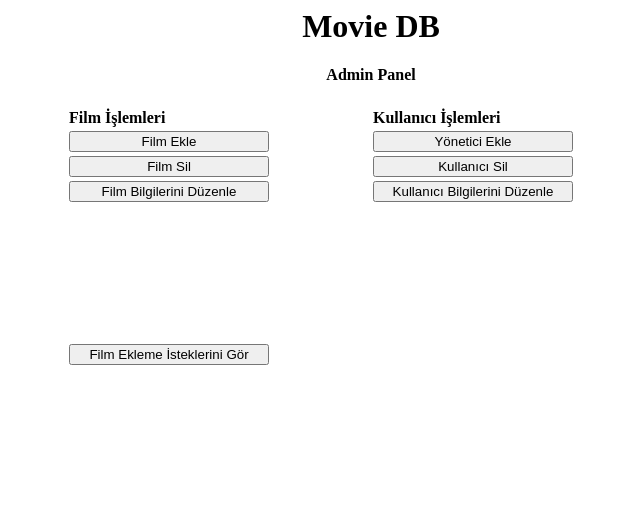
After one commit to uysali/MDB-Web-App, a PHP site: page /AdminPanel.php in a window 1280 px wide. The commit adds this page. Shown: the top 506 px of the page, without its empty margins (269-909 px from the left). Run offline with PHP 8.4, Linux system fonts and the light colour scheme.

Commit message:
Admin Panel, ufak duzeltmeler

```diff
--- /dev/null
+++ b/AdminPanel.php
@@ -0,0 +1,47 @@
+<meta http-equiv="Content-Type" content="text/HTML; charset=utf-8" />		<!-- Turkce karakter sorunu-->
+
+<div align="center">
+	<h1>Movie DB</h1>
+	<h4>Admin Panel</h4>
+</div>
+
+<table border="0" align="center">
+	<tr>
+		<td width="300">
+			<b>Film İşlemleri</b>
+		</td>
+		<td width="300">
+			<b>Kullanıcı İşlemleri</b>
+		</td>
+	</tr>
+	<tr>
+		<td>
+			<input type="Button" name="filmEkle" id="filmEkle" value="Film Ekle" style="width:200px">
+		</td>
+		<td>
+			<input type="Button" name="kullaniciEkle" id="kullaniciEkle" value="Yönetici Ekle" style="width:200px">
+		</td>
+	</tr>
+	<tr>
+		<td width="300">
+			<input type="Button" name="filmSil" id="filmSil" value="Film Sil" style="width:200px">
+		</td>
+		<td>
+			<input type="Button" name="kullaniciSil" id="kullaniciSil" value="Kullanıcı Sil" style="width:200px">
+		</td>
+	</tr>
+	<tr>
+		<td>
+			<input type="Button" name="filmDuzelt" id="filmDuzelt" value="Film Bilgilerini Düzenle" style="width:200px">
+		</td>
+		<td>
+			<input type="Button" name="kullaniciDuzelt" id="kullaniciDuzelt" value="Kullanıcı Bilgilerini Düzenle" style="width:200px"
+		</td>
+	</tr>
+	<tr>
+		<td height="300">
+			<input type="Button" name="listele" id="listele" value="Film Ekleme İsteklerini Gör" style="width:200px">
+		</td>
+	</tr>
+
+</table>
--- a/ListFamous.php
+++ b/ListFamous.php
@@ -1,4 +1,8 @@
 <meta http-equiv="Content-Type" content="text/HTML; charset=utf-8" />		<!-- Turkce karakter sorunu-->
+
+<div align="center">
+	<h1>Movie DB</h1>
+</div>
 
 <?php
 	$host="dbs.cs.hacettepe.edu.tr"; // Host name
--- a/ListMovies.php
+++ b/ListMovies.php
@@ -1,4 +1,8 @@
 <meta http-equiv="Content-Type" content="text/HTML; charset=utf-8" />		<!-- Turkce karakter sorunu-->
+
+<div align="center">
+	<h1>Movie DB</h1>
+</div>
 
 <?php
 	$host="dbs.cs.hacettepe.edu.tr"; // Host name
--- a/ListUsers.php
+++ b/ListUsers.php
@@ -1,4 +1,8 @@
 <meta http-equiv="Content-Type" content="text/HTML; charset=utf-8" />		<!-- Turkce karakter sorunu-->
+
+<div align="center">
+	<h1>Movie DB</h1>
+</div>
 
 <?php
 	$host="dbs.cs.hacettepe.edu.tr"; // Host name
--- a/MovieAdded.php
+++ b/MovieAdded.php
@@ -1,4 +1,9 @@
 <meta http-equiv="Content-Type" content="text/HTML; charset=utf-8" />		<!-- Turkce karakter sorunu-->
+
+<div align="center">
+	<h1>Movie DB</h1>
+</div>
+
 <head>
 	<script type="text/javascript">
 		function goMain()
--- a/Search.php
+++ b/Search.php
@@ -1,4 +1,8 @@
 <meta http-equiv="Content-Type" content="text/HTML; charset=utf-8" />		<!-- Turkce karakter sorunu-->
+
+<div align="center">
+	<h1>Movie DB</h1>
+</div>
 
 <table border="1" align="center">
 	<tr>
@@ -20,7 +24,7 @@
 			<form name="form3" method="post" action="SearchByName.php">
 				<input name="SearchByName" type="text" id="SearchByName">
 				<br>
-				<strong>Filmin tam adını giriniz!</strong>
+				<strong>Arayacağınız öğenin tam adını giriniz!</strong>
 				<br>
 				<br>
 				<input name="Radio" type="radio" id="Radio" value="Film" checked>Film
--- a/SearchFailed.php
+++ b/SearchFailed.php
@@ -1,4 +1,9 @@
 <meta http-equiv="Content-Type" content="text/HTML; charset=utf-8" />		<!-- Turkce karakter sorunu-->
+
+<div align="center">
+	<h1>Movie DB</h1>
+</div>
+
 <head>
 
 	<div align="center">
--- a/Statistics.php
+++ b/Statistics.php
@@ -1,4 +1,8 @@
 <meta http-equiv="Content-Type" content="text/HTML; charset=utf-8" />		<!-- Turkce karakter sorunu-->
+
+<div align="center">
+	<h1>Movie DB</h1>
+</div>
 
 <?php
 
```
Also changed, not shown: CheckLogin.php (+12 -1 lines), Main.php (+6 -3 lines), RegisterSuccess.php (+8 -2 lines).
